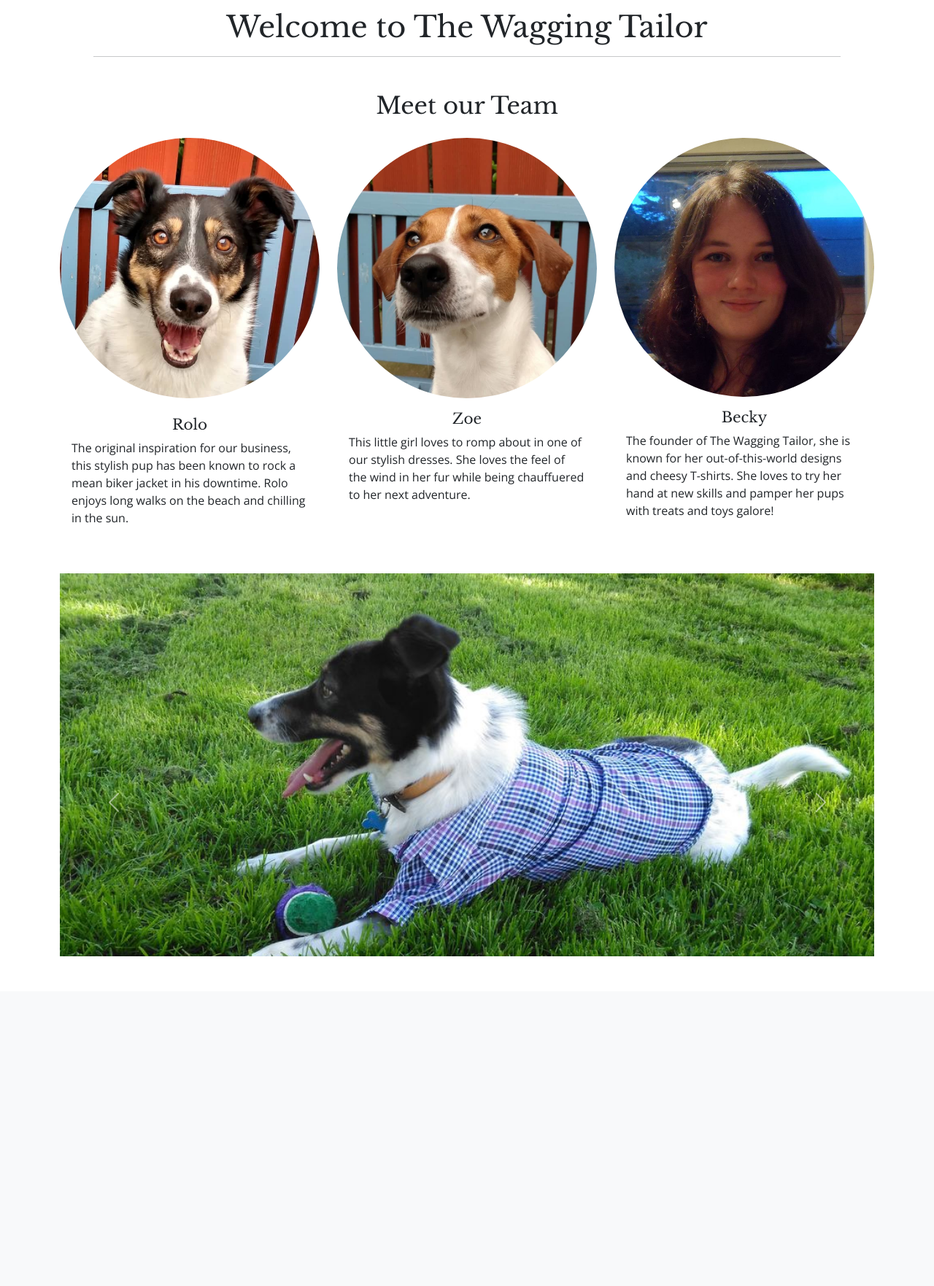
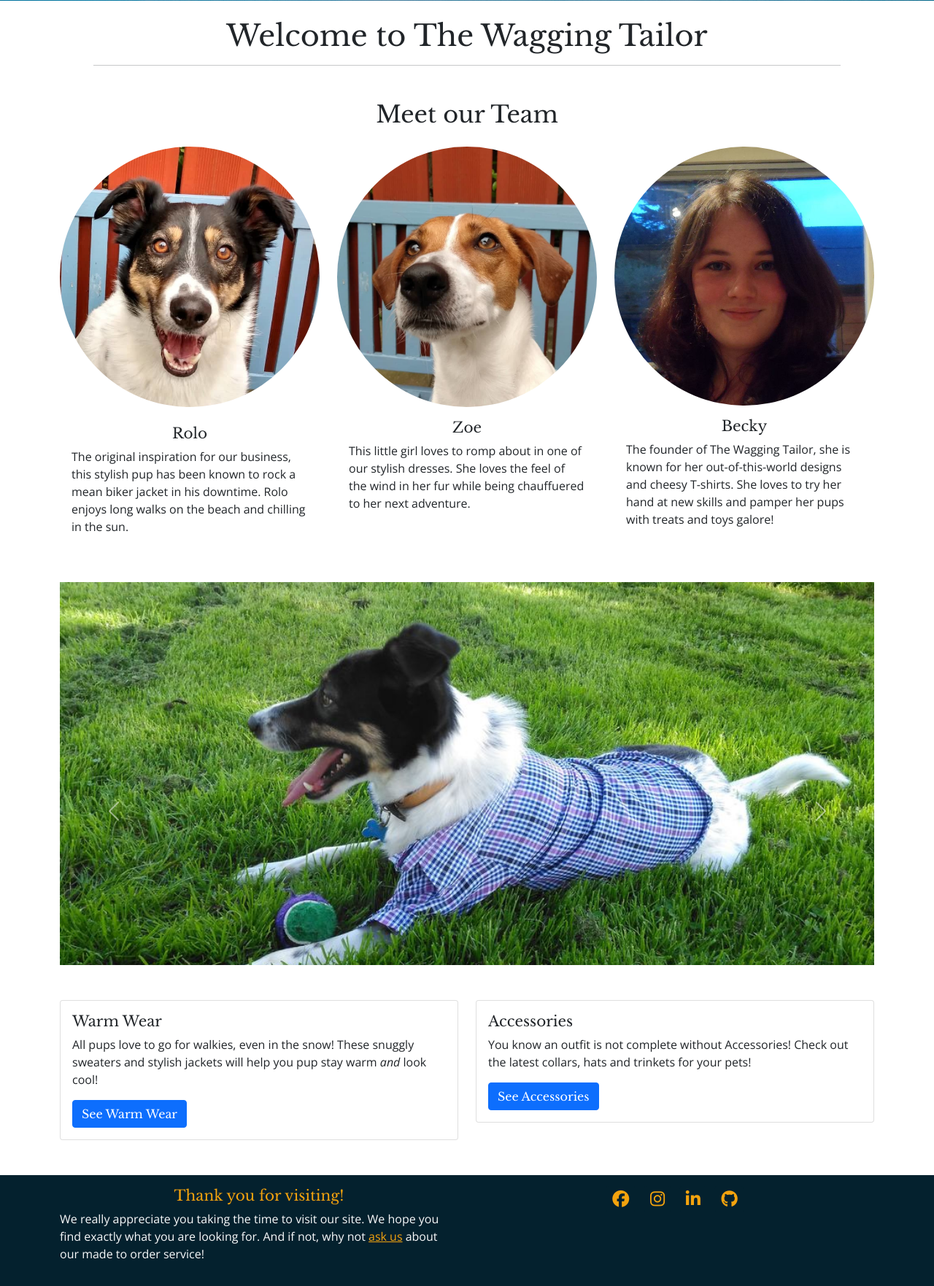
Before and after one commit to Irishbecky91/TheWaggingTailor, a Django app: page / in a window 1280 px wide. Shown: the part 868-2631 px from the top of the page at 73% size. Before the commit the page ends 2179 px from the top, so only its background shows below. Run offline with Django 3.2, Linux system fonts and the light colour scheme; some libraries are stand-ins or nearby versions.

Commit message:
Add product cards and footer to home page

```diff
--- a/home/templates/home/index.html
+++ b/home/templates/home/index.html
@@ -3,7 +3,7 @@
 
 {% block header %}
         <div class="image-container">
-    <div class="row img-fluid home-image py-0">
+            <div class="row">
                 <img src="{% static 'media/site-images/puppy-outfit-logo.png' %}"
                     alt="Image of a French Bulldog wearing a sweater and ascot" class="img-fluid home-image">
             </div>
@@ -64,30 +64,61 @@
         <div class="row">
             <div id="carouselExampleIndicators" class="carousel slide" data-bs-ride="carousel">
                 <div class="carousel-indicators">
-                  <button type="button" data-bs-target="#carouselExampleIndicators" data-bs-slide-to="0" class="active" aria-current="true" aria-label="Slide 1"></button>
-                  <button type="button" data-bs-target="#carouselExampleIndicators" data-bs-slide-to="1" aria-label="Slide 2"></button>
-                  <button type="button" data-bs-target="#carouselExampleIndicators" data-bs-slide-to="2" aria-label="Slide 3"></button>
+                    <button type="button" data-bs-target="#carouselExampleIndicators" data-bs-slide-to="0" class="active"
+                        aria-current="true" aria-label="Slide 1"></button>
+                    <button type="button" data-bs-target="#carouselExampleIndicators" data-bs-slide-to="1"
+                        aria-label="Slide 2"></button>
+                    <button type="button" data-bs-target="#carouselExampleIndicators" data-bs-slide-to="2"
+                        aria-label="Slide 3"></button>
                 </div>
                 <div class="carousel-inner">
                     <div class="carousel-item active">
-                    <img src="{% static 'media/site-images/shirt2.png' %}" class="d-block w-100" max-height="400px" alt="...">
+                        <img src="{% static 'media/site-images/shirt2.png' %}" class="d-block w-100" max-height="400px"
+                            alt="...">
                     </div>
                     <div class="carousel-item">
-                    <img src="{% static 'media/site-images/pom-dress.jpg' %}" class="d-block w-100" alt="Pomeranien wearing a dress, sat on a seat">
+                        <img src="{% static 'media/site-images/pom-dress.jpg' %}" class="d-block w-100"
+                            alt="Pomeranien wearing a dress, sat on a seat">
                     </div>
                     <div class="carousel-item">
-                    <img src="{% static 'media/site-images/dumpster-pup.jpg' %}" class="d-block w-100" alt="French bulldog wearing hoody next to a dumpster">
+                        <img src="{% static 'media/site-images/sponge-cat.jpg' %}" class="d-block w-100"
+                            alt="French bulldog wearing hoody next to a dumpster">
                     </div>
                 </div>
-                <button class="carousel-control-prev" type="button" data-bs-target="#carouselExampleIndicators" data-bs-slide="prev">
+                <button class="carousel-control-prev" type="button" data-bs-target="#carouselExampleIndicators"
+                    data-bs-slide="prev">
                     <span class="carousel-control-prev-icon" aria-hidden="true"></span>
                     <span class="visually-hidden">Previous</span>
                 </button>
-                <button class="carousel-control-next" type="button" data-bs-target="#carouselExampleIndicators" data-bs-slide="next">
+                <button class="carousel-control-next" type="button" data-bs-target="#carouselExampleIndicators"
+                    data-bs-slide="next">
                     <span class="carousel-control-next-icon" aria-hidden="true"></span>
                     <span class="visually-hidden">Next</span>
                 </button>
             </div>
         </div>
     </div>
+    <!-- Product Cards -->
+    <div class="container mb-5">
+        <div class="row">
+            <div class="col-sm-12 col-lg-6">
+                <div class="card">
+                    <div class="card-body">
+                        <h5 class="card-title">Warm Wear</h5>
+                        <p class="card-text">All pups love to go for walkies, even in the snow! These snuggly sweaters and stylish jackets will help you pup stay warm <em>and</em> look cool!</p>
+                        <a href="#" class="btn btn-primary">See Warm Wear</a>
+                    </div>
+                </div>
+            </div>
+            <div class="col-sm-12 col-lg-6">
+                <div class="card">
+                    <div class="card-body">
+                        <h5 class="card-title">Accessories</h5>
+                        <p class="card-text">You know an outfit is not complete without Accessories! Check out the latest collars, hats and trinkets for your pets!</p>
+                        <a href="#" class="btn btn-primary">See Accessories</a>
+                    </div>
+                </div>
+            </div>
+        </div>
+    </div>
 {% endblock %}
--- a/static/css/base.css
+++ b/static/css/base.css
@@ -1,16 +1,5 @@
 .image-container {
     position: relative;
-}
-
-.image-container .hero-image {
-    max-height: 40vw;
-    overflow: cover;
-    position: relative;
-    bottom: 0;
-}
-
-.image-container .hero-image img {
-    padding: 0px !important;
 }
 
 .bg-custom {
@@ -46,3 +35,8 @@ p {
     width: auto;
     height: auto;
 }
+
+footer, footer a {
+    background-color: #04212E;
+    color: #F4A30E !important;
+}
--- a/templates/base.html
+++ b/templates/base.html
@@ -146,6 +146,42 @@
     {% block postloadjs %}
     {% endblock %}
 
+    <footer>
+        <div class="container">
+            <div class="row pb-3 pt-3">
+                <div class="col-6 text-center">
+                    <h5>Thank you for visiting!</h5>
+                    <p class="text-start text-light">We really appreciate you taking the time to visit our site. We hope you find exactly what you are looking for. And if not, why not <a href="#">ask us</a> about our made to order service!</p>
+                </div>
+                <div class="col-6 text-center">
+                    <div class="text-center text-md-right align-middle">
+                        <ul class="list-unstyled list-inline">
+                            <li class="list-inline-item">
+                                <a href="https://www.facebook.com/TheWaggingTailors" class="btn-floating btn-sm"
+                                    style="font-size: 23px;" aria-label="Social Link - Facebook" target="_blank">
+                                    <i class="fab fa-facebook social"></i></a>
+                            </li>
+                            <li class="list-inline-item">
+                                <a href="https://www.instagram.com/thewaggingtailor/" class="btn-floating btn-sm"
+                                    style="font-size: 23px;" aria-label="Social Link - Instagram" target="_blank">
+                                    <i class="fab fa-instagram social"></i></a>
+                            </li>
+                            <li class="list-inline-item">
+                                <a href="https://www.linkedin.com/in/rebecca-rayner-66044417b/" class="btn-floating btn-sm"
+                                    style="font-size: 23px;" aria-label="Social Link - LinkedIn" target="_blank">
+                                    <i class="fab fa-linkedin-in social"></i></a>
+                            </li>
+                            <li class="list-inline-item">
+                                <a href="https://www.github.com/irishbecky91/" class="btn-floating btn-sm"
+                                    style="font-size: 23px;" aria-label="Social Link - Github" target="_blank">
+                                    <i class="fab fa-github social"></i></a>
+                            </li>
+                        </ul>
+                    </div>
+                </div>
+            </div>
+        </div>
+    </footer>
 </body>
 
 </html>
```
Also changed, not shown: static/media/site-images/sponge-cat.jpg (added). Lines whose indentation alone changed are shown as unchanged.
